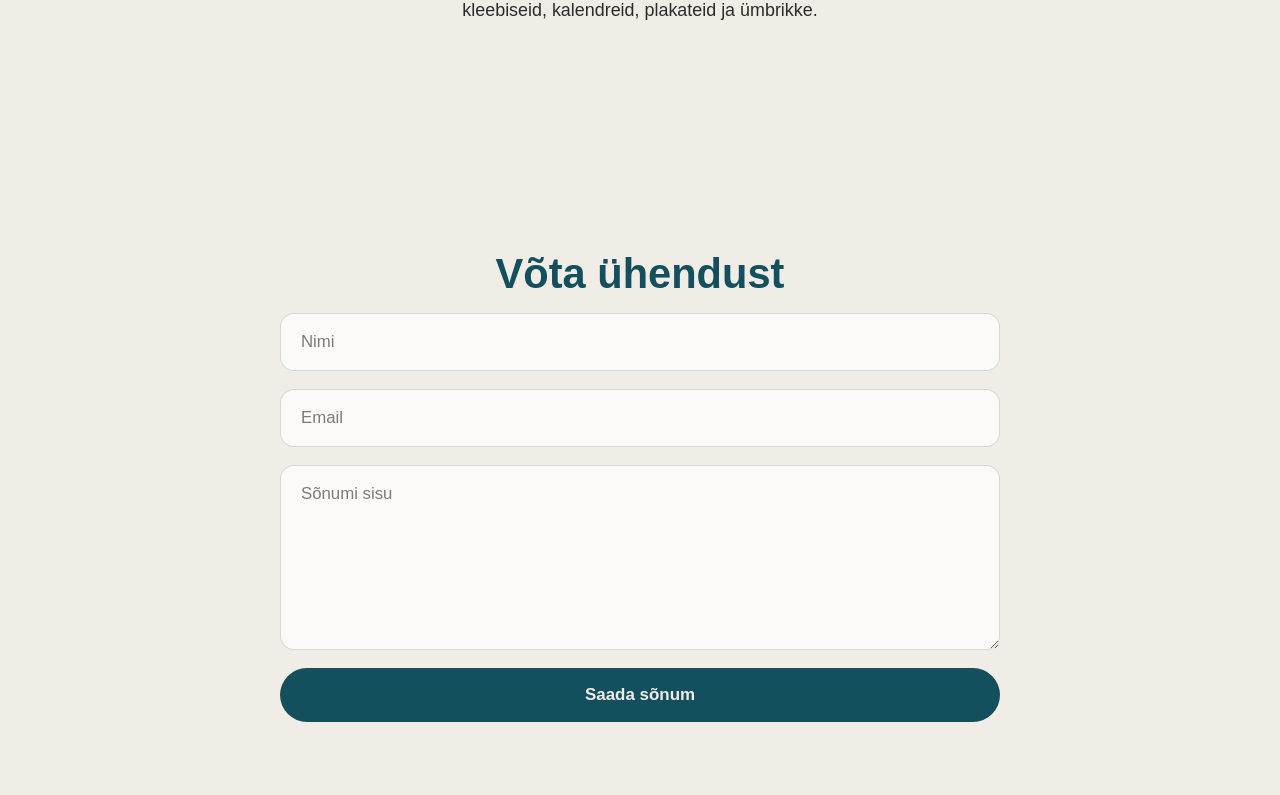
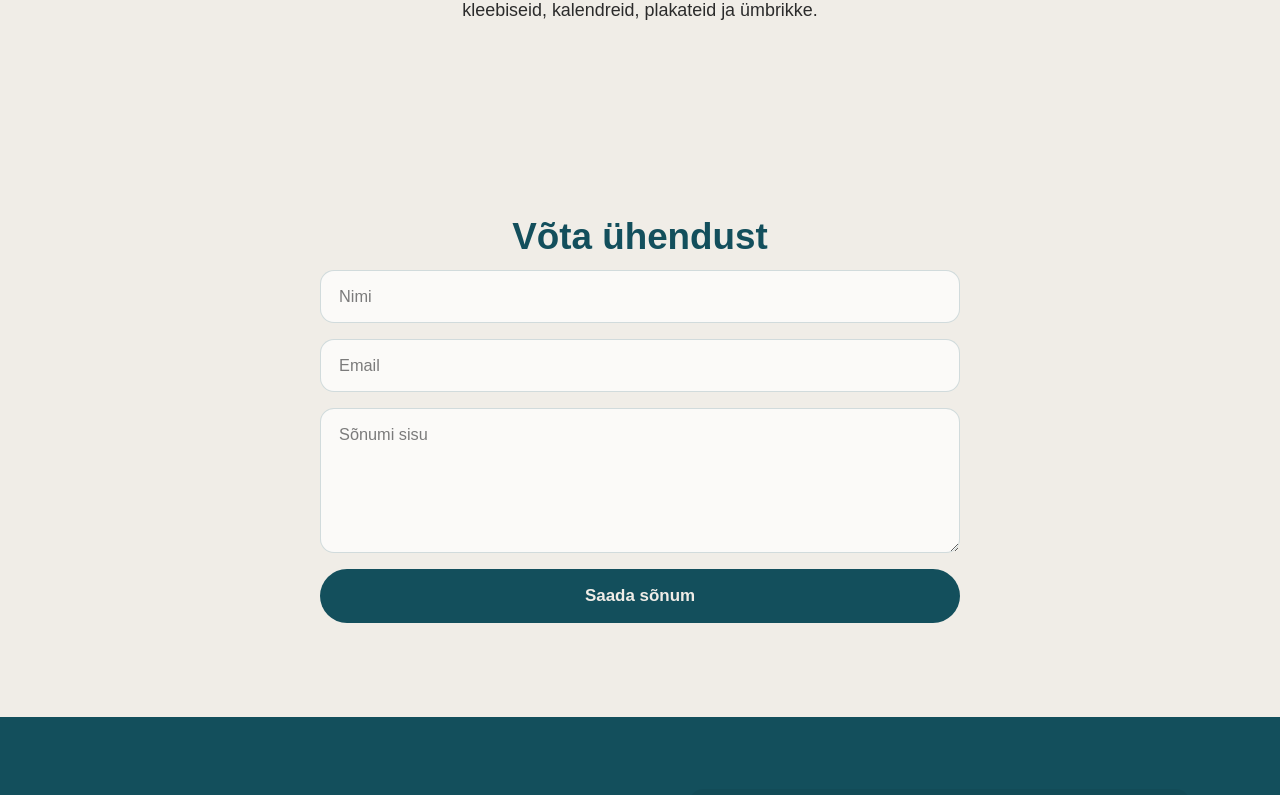
Before and after one commit to KatharinaMat/primastella-printing-house, a Nuxt app: page / in a window 1280 px wide. Shown: the part 860-1655 px from the top of the page. Built offline with nearby package versions, Linux system fonts and the light colour scheme; a web font is replaced by a local one.

Commit message:
contact section ui fix

```diff
--- a/app/assets/css/contact.css
+++ b/app/assets/css/contact.css
@@ -4,41 +4,41 @@
 
 .contact-section {
   background: var(--color-cream);
-  padding: 88px 20px;
+  padding: 64px 20px 48px;
 }
 
 .contact-container {
-  max-width: 720px;
+  max-width: 640px;
   margin: 0 auto;
   text-align: center;
 }
 
 .contact-title {
-  margin: 0 0 14px;
-  font-size: 2.1rem;
+  margin: 0 0 10px;
+  font-size: 2rem;
   line-height: 1.15;
   color: var(--color-teal);
 }
 
 .contact-intro {
-  max-width: 560px;
-  margin: 0 auto 34px;
+  max-width: 520px;
+  margin: 0 auto 24px;
   font-size: 1rem;
-  line-height: 1.7;
+  line-height: 1.6;
   color: rgba(19, 79, 92, 0.82);
 }
 
 .contact-form {
   display: flex;
   flex-direction: column;
-  gap: 16px;
+  gap: 14px;
   text-align: left;
 }
 
 .contact-form input,
 .contact-form textarea {
   width: 100%;
-  padding: 16px 18px;
+  padding: 14px 16px;
   border: 1px solid rgba(19, 79, 92, 0.18);
   border-radius: 14px;
   background: rgba(255, 255, 255, 0.72);
@@ -58,7 +58,7 @@
 }
 
 .contact-form textarea {
-  min-height: 170px;
+  min-height: 130px;
   resize: vertical;
 }
 
@@ -103,8 +103,8 @@
 }
 
 .form-status {
-  min-height: 24px;
-  margin: 4px 0 0;
+  min-height: 20px;
+  margin: 2px 0 0;
   text-align: center;
   font-size: 0.95rem;
   color: var(--color-teal);
@@ -125,31 +125,31 @@
 /* Desktop override */
 @media (min-width: 860px) {
   .contact-section {
-    padding: 116px 20px;
+    padding: 82px 20px 56px;
   }
 
   .contact-title {
-    font-size: 2.6rem;
-    margin-bottom: 16px;
+    font-size: 2.3rem;
+    margin-bottom: 12px;
   }
 
   .contact-intro {
-    margin-bottom: 38px;
-    font-size: 1.06rem;
+    margin-bottom: 28px;
+    font-size: 1.04rem;
   }
 
   .contact-form {
-    gap: 18px;
+    gap: 16px;
   }
 
   .contact-form input,
   .contact-form textarea {
-    padding: 18px 20px;
-    font-size: 1.05rem;
+    padding: 16px 18px;
+    font-size: 1.02rem;
   }
 
   .contact-form textarea {
-    min-height: 185px;
+    min-height: 145px;
   }
 
   .contact-form button {
```
